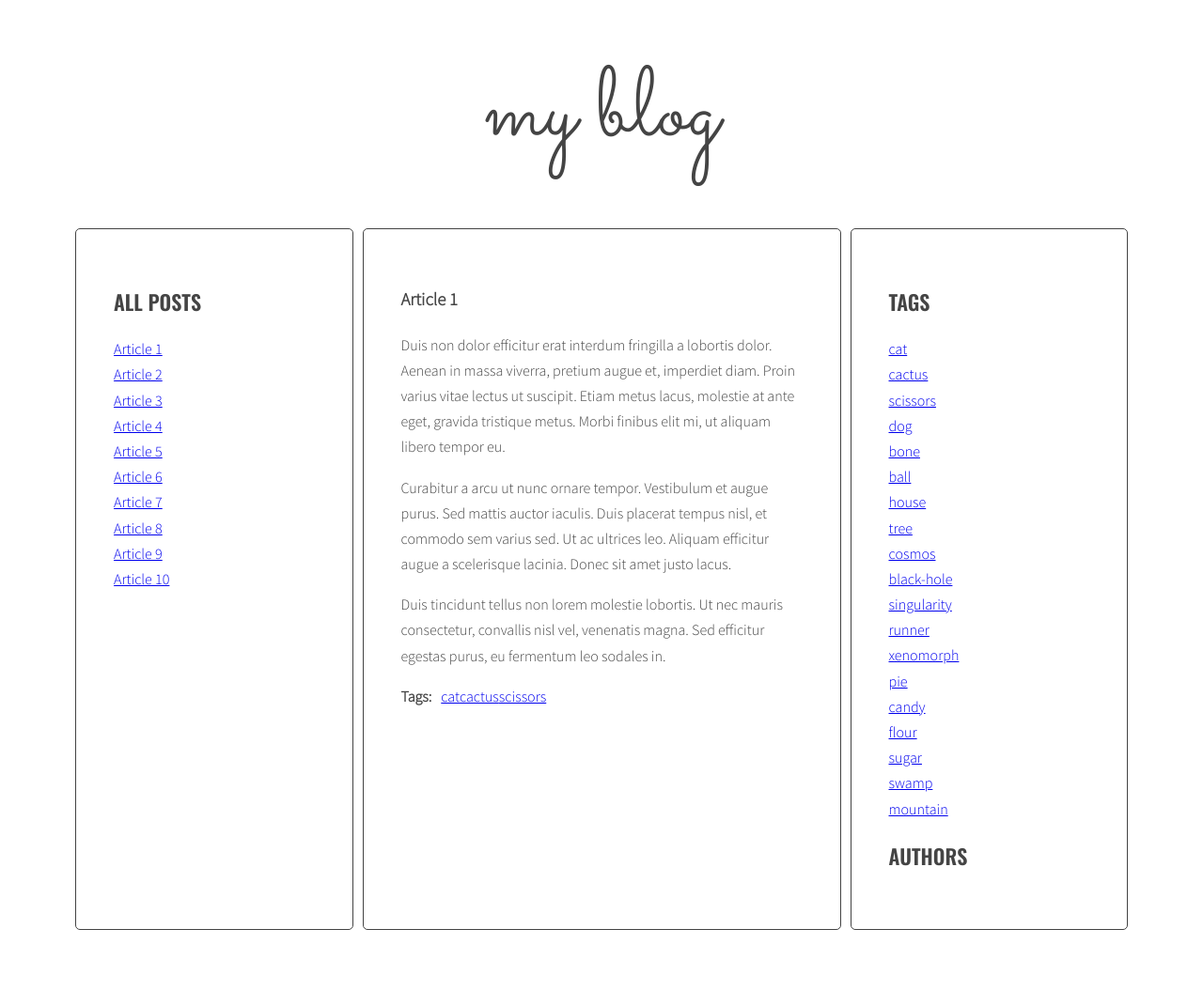
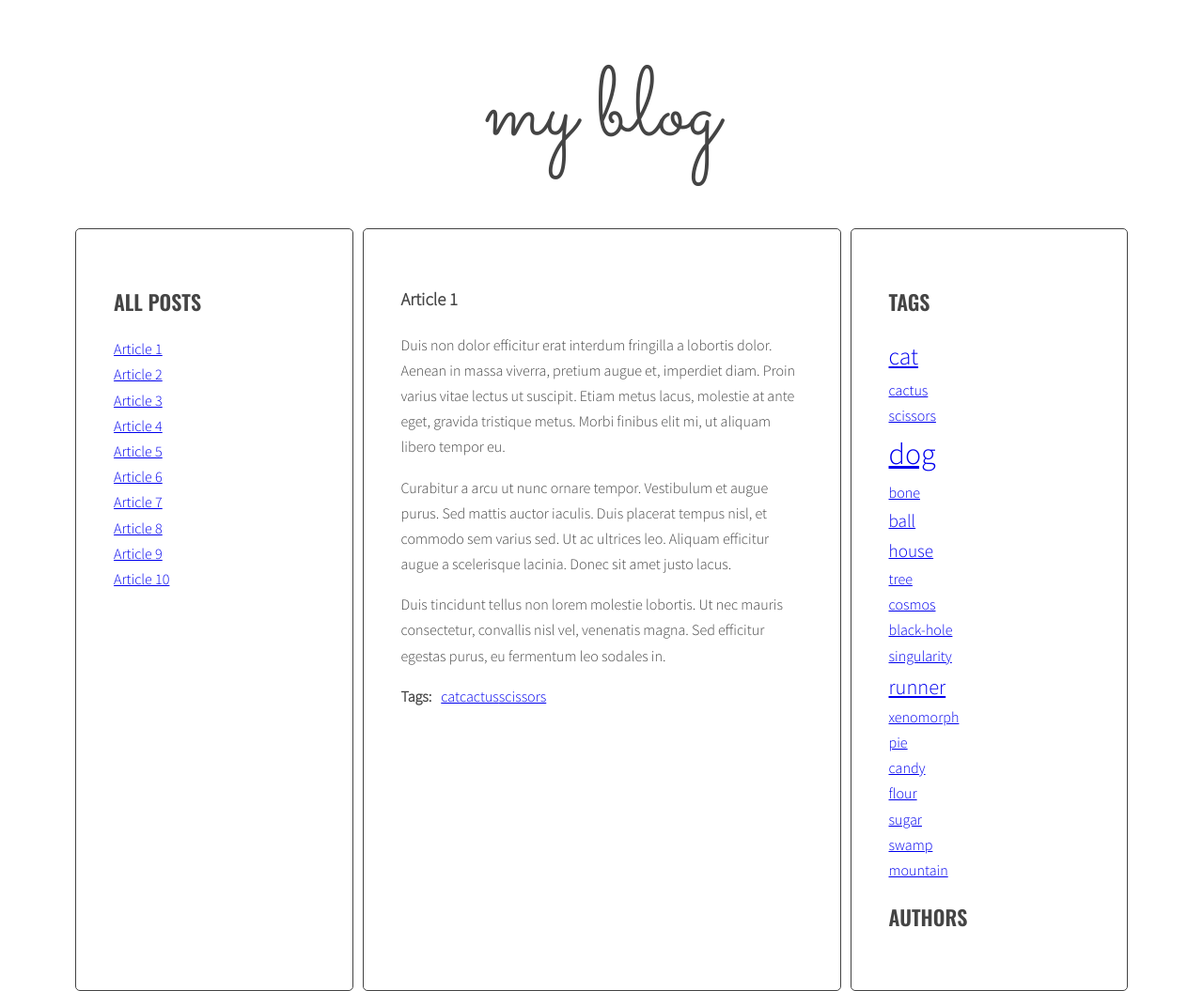
Before and after one commit to Biedrzyk/javascript-blog, a website: page index.html in a window 1280 px wide. Shown: the whole page at 94% size. Before the commit the page ends 998 px from the top, so only its background shows below. Drawn offline with nearby package versions, Linux system fonts and the light colour scheme.

Commit message:
Add styles for all tag-size classes

```diff
--- a/js/script.js
+++ b/js/script.js
@@ -213,7 +213,7 @@ function generateTags() {
     const tagLinkHTML = calculateTagClass(allTags[tag], tagsParams) ;
     console.log('tagLinkHTML:', tagLinkHTML);
 
-    allTagsHTML += /*tagLinkHTML*/ '<li><a class="' + tagLinkHTML + '" href="#tag-' + tag + '"><span>' + tag + '</a>' + '</span></li>'; /*do sprawdzenia!!!!!!!!!!!!!!!!!!!!!!*/
+    allTagsHTML +=  '<li><a class="' + tagLinkHTML + '" href="#tag-' + tag + '"><span>' + tag + '</a>' + '</span></li>';
     console.log('allTagsHTML: ', allTagsHTML);
 
   }
--- a/sass/style.scss
+++ b/sass/style.scss
@@ -118,3 +118,28 @@ body {
     margin: 0 10px 0 0;
   }
 }
+
+.tag-size-1 {
+  display: inline;
+  font-size: 100%;
+}
+
+.tag-size-2 {
+  display: inline;
+  font-size: 120%;
+}
+
+.tag-size-3 {
+  display: inline;
+  font-size: 140%;
+}
+
+.tag-size-4 {
+  display: inline;
+  font-size: 160%;
+}
+
+.tag-size-5 {
+  display: inline;
+  font-size: 200%;
+}
```
Also changed, not shown: css/style.css, 1 other file.
